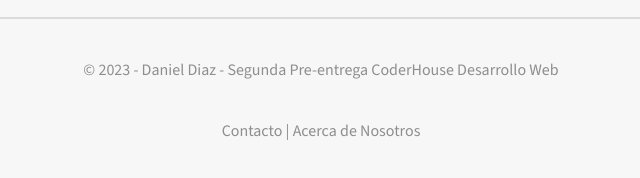
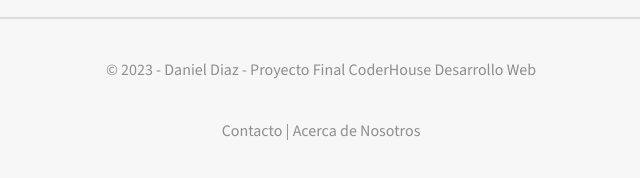
Before and after one commit to Dragunovich1/proyecto-final-desarrollo-web-daniel-diaz, a website: page index.html in a window 1280 px wide. Shown: the part 2777-2955 px from the top of the page, 319-959 px from the left. Drawn offline with nearby package versions, Linux system fonts and the light colour scheme.

Commit message:
se corrige codigo html

```diff
--- a/index.html
+++ b/index.html
@@ -157,7 +157,7 @@
             </div>
 
             <hr>
-            <h4>&copy; 2023 - Daniel Diaz - Segunda Pre-entrega CoderHouse Desarrollo Web</h4>
+            <h4>&copy; 2023 - Daniel Diaz - Proyecto Final CoderHouse Desarrollo Web</h4>
             <p><a href="pages/contacto.html">Contacto</a> | <a href="pages/acerca.html">Acerca de Nosotros</a></p>
 
         </footer>
```
Also changed, not shown: pages/acerca.html (+1 -1 lines), pages/buscar.html (+1 -1 lines), pages/categorias.html (+1 -1 lines), pages/contacto.html (+1 -1 lines), pages/login.html (+1 -1 lines), pages/registrarse.html (+1 -1 lines).
